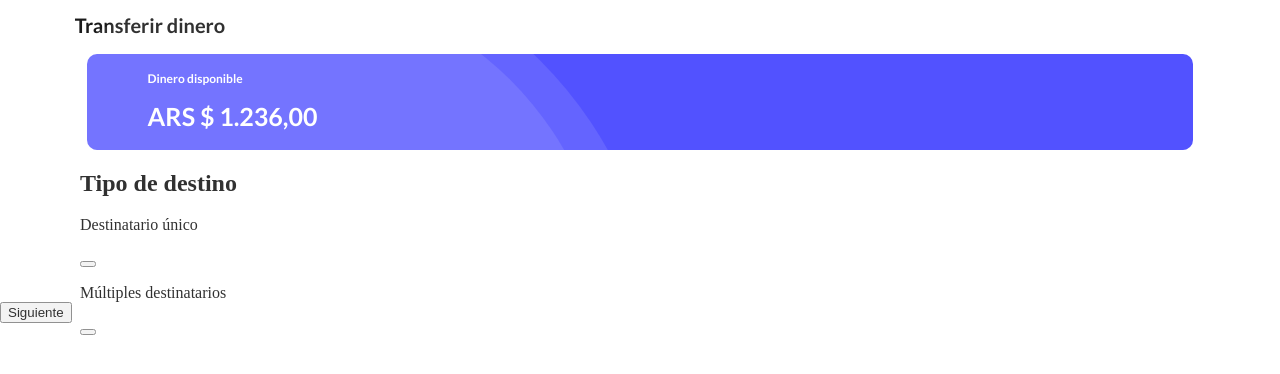
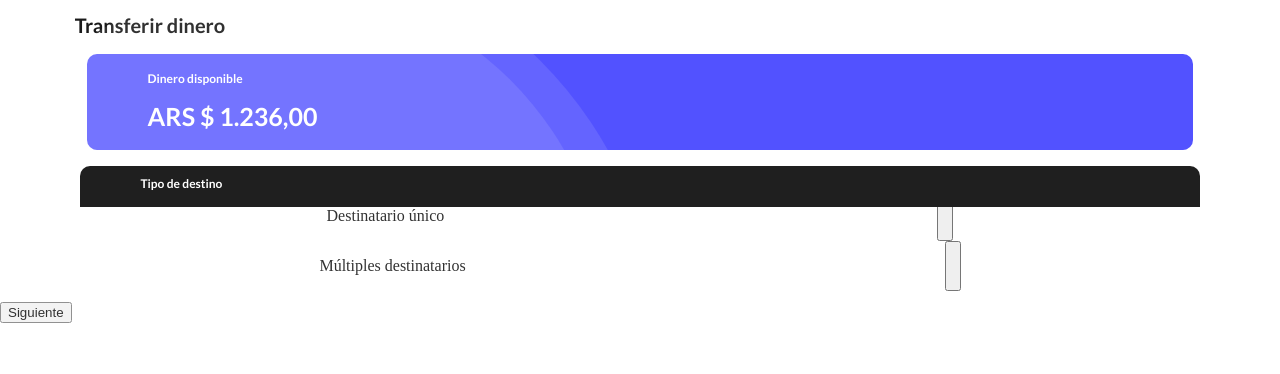
Before and after one commit to MasterxDual/Web-Engineering-2, a plain HTML site: page Practico 1/pages/transfer.html in a window 1280 px wide. Shown: the part 106-480 px from the top of the page. Drawn offline with Linux system fonts and the light colour scheme.

Commit message:
transfer v0.2.4 - Adding style to destination types

```diff
--- a/Practico 1/assets/css/transfer.css
+++ b/Practico 1/assets/css/transfer.css
@@ -169,9 +169,67 @@ Además, definimos el tamaño responsive del contenedor para que no se agrande a
     top: calc((-113.24 / 800) * 100vh);
 }
 
-.addressee {
+.addressee-container {
     width: calc((315 / 360) * 100vw);
     height: calc((152 / 800) * 100vh);
     /* Movemos el contenedor con la descripcion del dinero hacia el centro con flex */
     align-self: center;
 }
+
+.destiny-container {
+    width: calc((315 / 360) * 100vw);
+    height: calc((41 /  800) * 100vh);
+    background-color: #1F1F1F;
+    /* Redondeamos solo las esquinas de arriba del rectangulo */
+    border-top-left-radius: 10px;
+    border-top-right-radius: 10px;
+    /* Definimos el contenedor padre del texto 'Tipo de destino' como referencia para mover
+    con absolute al texto mencionado anteriormente */
+    position: relative;
+    top: calc((16 / 800) * 100vh);
+}
+
+.destiny-container h2 {
+    font-family: "Lato", sans-serif;
+    font-weight: 700;
+    font-size: 0.75rem; /* (1 rem = 16px --> (12px * 1rem / 16px)) */
+    color: #FFFFFF;
+    /* Movemos el texto 'Tipo de destino' hacia la derecha */
+    position: absolute;
+    left: calc((17 / 315) * 100%);
+}
+
+.recipients-container {
+    /* Definimos el tamaño del rectangulo que encierra a los tipos de destino (único o múltiple) */
+    width: calc((315 / 360) * 100vw);
+    height: calc((139 / 800) * 100vh);
+    /* Permitimos que el contenedor de 'Destinatario único' y el de 'Múltiples destinatarios'
+    estén en forma de columna uno abajo del otro, y de paso permitimos que éstos contenedores
+    hijos puedan utilizar propiedades de flex */
+    display: flex;
+    flex-direction: column;
+}
+
+/* Centramos el texto 'Destinatario único' y el botón, y de paso se mueven un poco hacia afuera */
+.sole-recipient-container {
+    display: flex;
+    justify-content: space-around;
+}
+
+/* Convertimos el texto 'Destinatario único' en un bloque que ocupa sólo el espacio en su contenido.
+ Deja de ser un display:block para que el botón pueda estar al lado de éste texto.*/
+.sole-recipient-container p {
+    display: inline-block;
+}
+
+/* Centramos el texto 'Múltiples destinatarios' y el botón, y de paso se mueven un poco hacia afuera */
+.multiple-recipients-container {
+    display: flex;
+    justify-content: space-around;
+}
+
+/* Convertimos el texto 'Múltiples destinatarios' en un bloque que ocupa sólo el espacio en su contenido
+ Deja de ser un display:block para que el botón pueda estar al lado de éste texto. */
+.multiple-recipients-container p {
+    display: inline-block;
+}
--- a/Practico 1/pages/transfer.html
+++ b/Practico 1/pages/transfer.html
@@ -45,14 +45,22 @@
                     <h2>Dinero disponible</h2>
                     <p>ARS $ 1.236,00</p>
                 </div>
-                <div class="addressee">
-                    <h2>Tipo de destino</h2>
-                    <p>Destinatario único</p>
-                    <button class="button-addresse"></button>
-                    <p>Múltiples destinatarios</p>
-                    <button class="button-addresse"></button>
+                <div class="addressee-container">
+                    <div class="destiny-container">
+                        <h2>Tipo de destino</h2>
+                    </div>
+                    <div class="recipients-container">
+                        <div class="sole-recipient-container">
+                            <p>Destinatario único</p>
+                            <button class="button-addresse"></button>
+                        </div>
+                        <div class="multiple-recipients-container">
+                            <p>Múltiples destinatarios</p>
+                            <button class="button-addresse"></button>
+                        </div>
+                    </div>
                 </div>
-                <div class="button">
+                <div class="button-container">
                     <button id="button-submit" type="submit">Siguiente</button>
                 </div>
             </section>
```
